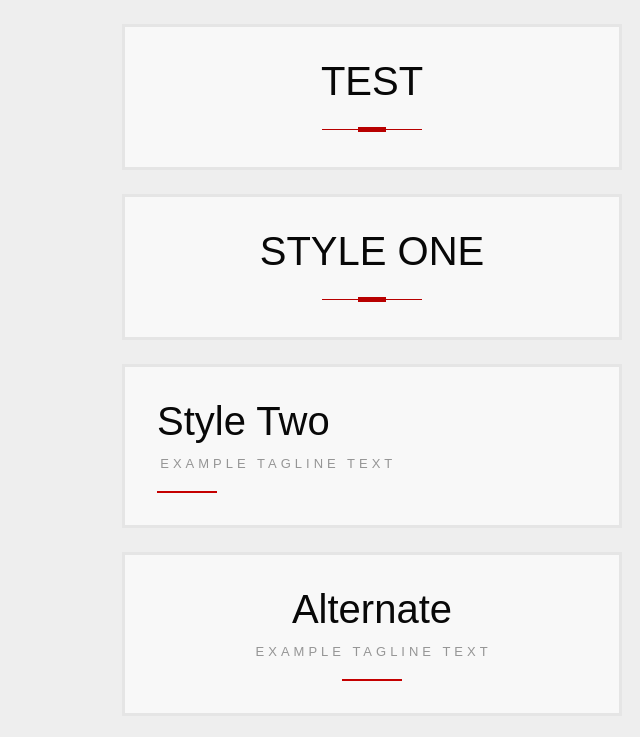
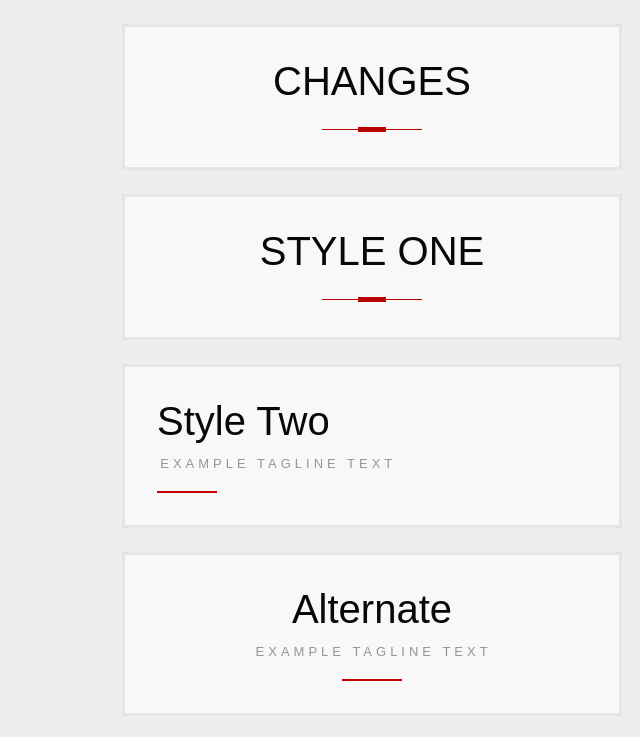
Before and after one commit to ahtisham735/test-repo, a plain HTML site: page index.html in a window 1280 px wide. Shown: the top 737 px of the page, without its empty margins (268-908 px from the left). Drawn offline with Linux system fonts and the light colour scheme.

Commit message:
Update index.html

```diff
--- a/index.html
+++ b/index.html
@@ -382,7 +382,7 @@ h1:after {
 
 </style>
 <div class="one">
-  <h1>Test</h1>
+  <h1>changes</h1>
 </div>
 <div class="one">
   <h1>Style One</h1>
```
